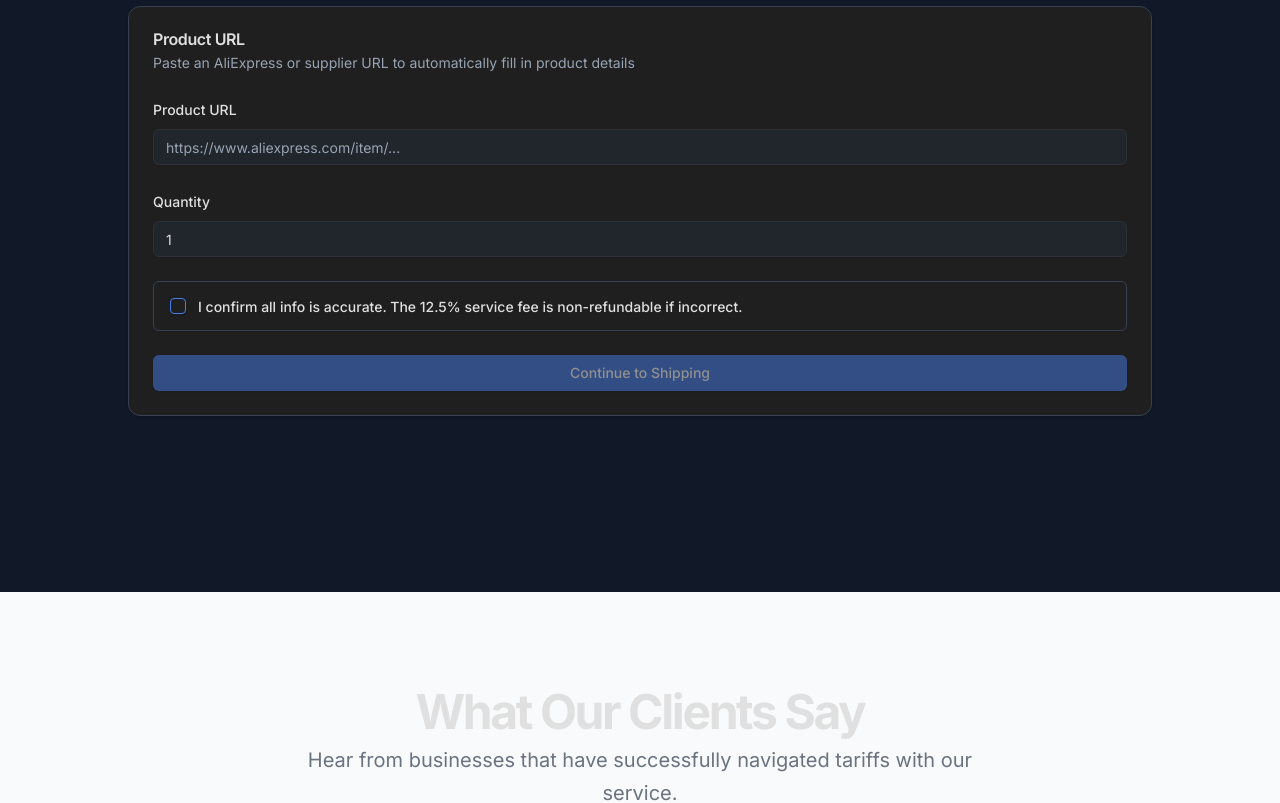
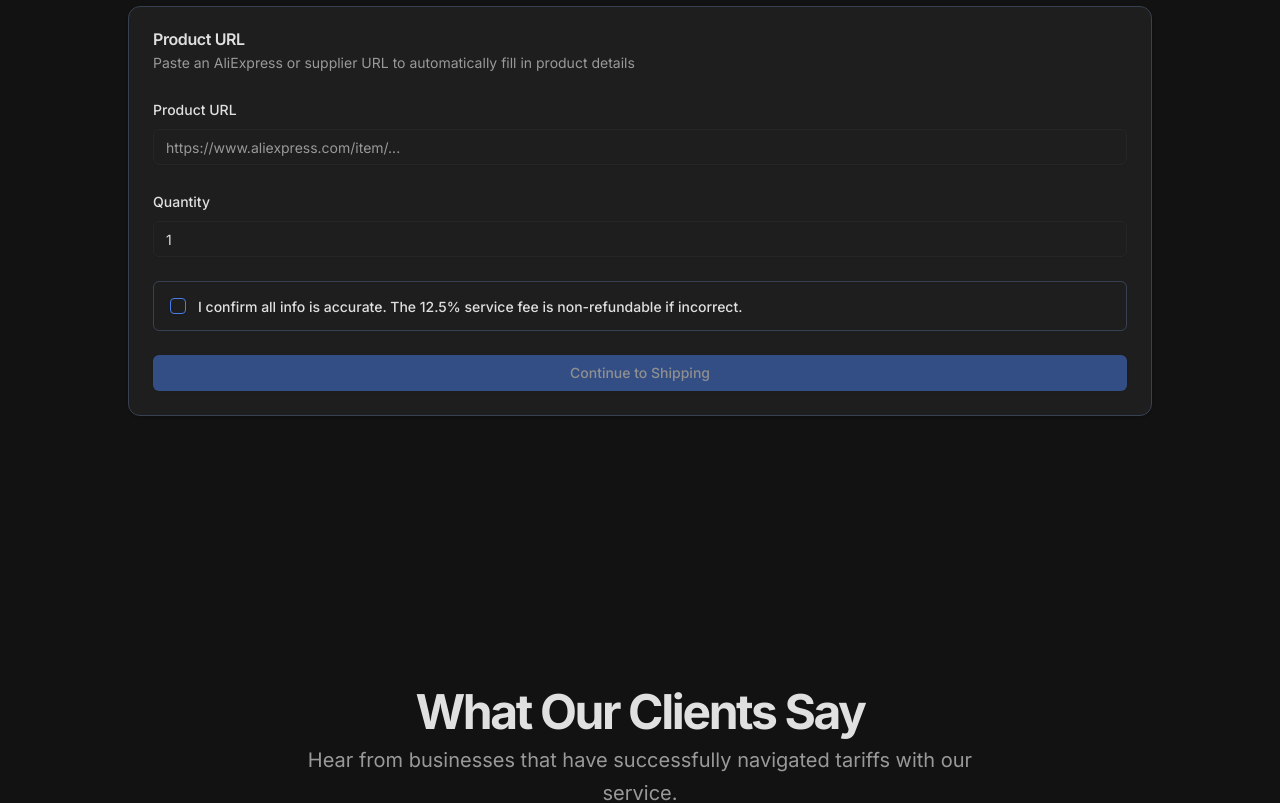
Before and after one commit to buildcoprojects/buildco-freight-node, a Next.js app: page / in a window 1280 px wide. Shown: the part 1096-1899 px from the top of the page. Built offline with nearby package versions, Linux system fonts and the light colour scheme; what readline would draw is missing.

Commit message:
Fix dark mode implementation: Ensure background is #121212, text is #E0E0E0, card elements are #1E1E1E with proper contrast

```diff
--- a/src/app/confirmation/page.tsx
+++ b/src/app/confirmation/page.tsx
@@ -12,10 +12,10 @@ function ConfirmationContent() {
   }, []);
 
   return (
-    <div className="min-h-screen flex items-center justify-center">
+    <div className="min-h-screen flex items-center justify-center bg-background dark:bg-dark-bg">
       <div className="text-center">
-        <h1 className="text-3xl font-bold mb-4">Payment Confirmation</h1>
-        <p className="text-lg">Session ID: {sessionId || 'Loading...'}</p>
+        <h1 className="text-3xl font-bold mb-4 dark:text-dark-text">Payment Confirmation</h1>
+        <p className="text-lg dark:text-dark-text">Session ID: {sessionId || 'Loading...'}</p>
       </div>
     </div>
   );
@@ -23,7 +23,7 @@ function ConfirmationContent() {
 
 export default function ConfirmationPage() {
   return (
-    <Suspense fallback={<div className="min-h-screen flex items-center justify-center">Loading...</div>}>
+    <Suspense fallback={<div className="min-h-screen flex items-center justify-center bg-background dark:bg-dark-bg text-foreground dark:text-dark-text">Loading...</div>}>
       <ConfirmationContent />
     </Suspense>
   );
--- a/src/app/globals.css
+++ b/src/app/globals.css
@@ -32,12 +32,12 @@
   }
 
   .dark {
-    /* Updated dark mode colors for better contrast and visual appeal */
-    --background: 0 0% 7%; /* #121212 - softer black background */
-    --foreground: 0 0% 88%; /* #E0E0E0 - softer white text */
+    /* Explicitly set dark mode colors according to specs */
+    --background: 0 0% 7%; /* Exact #121212 - softer black background */
+    --foreground: 0 0% 88%; /* Exact #E0E0E0 - softer white text */
 
-    --card: 0 0% 12%; /* #1E1E1E - slightly lighter than background */
-    --card-foreground: 0 0% 88%; /* #E0E0E0 - matching foreground */
+    --card: 0 0% 12%; /* Exact #1E1E1E - slightly lighter than background */
+    --card-foreground: 0 0% 88%; /* Exact #E0E0E0 - matching foreground */
 
     --popover: 0 0% 12%; /* #1E1E1E - match card */
     --popover-foreground: 0 0% 88%; /* #E0E0E0 - match foreground */
@@ -45,20 +45,20 @@
     --primary: 220 80% 60%; /* #3B82F6 - brighter blue that works on dark bg */
     --primary-foreground: 0 0% 100%; /* White text on primary buttons */
 
-    --secondary: 215 15% 15%; /* Slightly blue-tinted dark for secondary elements */
-    --secondary-foreground: 0 0% 95%; /* Light text on secondary elements */
+    --secondary: 0 0% 12%; /* #1E1E1E - match card color */
+    --secondary-foreground: 0 0% 88%; /* #E0E0E0 - match foreground */
 
-    --muted: 210 8% 18%; /* #23272F - subtle blue-gray for muted areas */
-    --muted-foreground: 215 15% 65%; /* #A1AFC0 - muted text with blue tint */
+    --muted: 0 0% 15%; /* #262626 - slightly lighter than card */
+    --muted-foreground: 0 0% 60%; /* #999999 - muted text */
 
-    --accent: 217 10% 25%; /* Slightly blue-tinted accent bg */
-    --accent-foreground: 0 0% 95%; /* Light text on accent */
+    --accent: 220 80% 60%; /* Match primary */
+    --accent-foreground: 0 0% 100%; /* White text on accent */
 
     --destructive: 0 70% 40%; /* Deeper red that works on dark */
     --destructive-foreground: 0 0% 95%; /* Light text on destructive */
 
-    --border: 217 10% 20%; /* #2D3748 - subtle borders */
-    --input: 215 15% 15%; /* Match secondary for input fields */
+    --border: 0 0% 15%; /* #262626 - subtle borders */
+    --input: 0 0% 12%; /* #1E1E1E - match card */
 
     --ring: 220 80% 60%; /* Match primary for focus rings */
 
@@ -95,11 +95,35 @@
     }
   }
 
+  /* Make sure dark mode background colors are explicitly set to override any inline styles */
+  .dark body {
+    @apply bg-[#121212] text-[#E0E0E0];
+  }
+
+  /* Fix gray sections in dark mode to match dark background */
+  .dark .bg-gray-50,
+  .dark .bg-gray-100,
+  .dark .bg-gray-200 {
+    @apply bg-[#121212];
+  }
+
+  /* Ensure card backgrounds match spec */
+  .dark .card,
+  .dark [class*="bg-card"] {
+    @apply bg-[#1E1E1E] border-[#262626];
+  }
+
+  /* Fix alert, banner, and other important UI components */
+  .dark .bg-gray-800,
+  .dark .bg-gray-900 {
+    @apply bg-[#1E1E1E];
+  }
+
   /* Improved focus states for dark mode */
   .dark input:focus,
   .dark textarea:focus,
   .dark select:focus {
-    @apply ring-2 ring-primary/50 ring-offset-1 ring-offset-background;
+    @apply ring-2 ring-primary/50 ring-offset-1 ring-offset-[#121212];
   }
 
   /* Fix checkbox appearance in dark mode */
@@ -117,12 +141,23 @@
   .dark input,
   .dark textarea,
   .dark select {
-    @apply bg-secondary border-border text-foreground placeholder:text-muted-foreground;
+    @apply bg-[#1E1E1E] border-[#262626] text-[#E0E0E0] placeholder:text-[#999999];
   }
 
   /* Improve card styling in dark mode */
   .dark .card {
-    @apply bg-card border-border shadow-md shadow-black/10;
+    @apply bg-[#1E1E1E] border-[#262626] shadow-md shadow-black/20;
+  }
+
+  /* Fix heading and text colors */
+  .dark h1, .dark h2, .dark h3, .dark h4, .dark h5, .dark h6 {
+    @apply text-[#E0E0E0];
+  }
+
+  .dark .text-gray-500,
+  .dark .text-gray-600,
+  .dark .text-gray-700 {
+    @apply text-[#999999];
   }
 
   /* Fix transition issues between light and dark mode */
@@ -132,7 +167,8 @@
   button,
   .checkbox,
   select,
-  textarea {
+  textarea,
+  section {
     @apply transition-colors duration-200;
   }
 
@@ -140,4 +176,25 @@
   .dark .card:hover {
     @apply border-primary/20;
   }
+
+  /* Fix dark mode toggle appearance */
+  .dark [aria-label="Toggle dark mode"] {
+    @apply bg-[#262626] text-[#E0E0E0] hover:bg-[#333333];
+  }
+
+  /* Fix specific elements that may have hard-coded background colors */
+  .dark .bg-white {
+    @apply bg-[#1E1E1E];
+  }
+
+  /* Fix product details section */
+  .dark .dark\:bg-gray-800\/50 {
+    @apply bg-[#1E1E1E]/90;
+  }
+
+  /* Fix dividers */
+  .dark .border-t,
+  .dark .border-b {
+    @apply border-[#262626];
+  }
 }
--- a/src/app/page.tsx
+++ b/src/app/page.tsx
@@ -72,14 +72,14 @@ export default function Home() {
         </section>
 
         {/* Benefits Section */}
-        <section className="w-full py-12 md:py-24 lg:py-32 bg-gray-50">
+        <section className="w-full py-12 md:py-24 lg:py-32 bg-gray-50 dark:bg-dark-bg">
           <div className="container px-4 md:px-6">
             <div className="flex flex-col items-center space-y-4 text-center">
               <div className="space-y-2">
-                <h2 className="text-3xl font-bold tracking-tighter sm:text-4xl md:text-5xl">
+                <h2 className="text-3xl font-bold tracking-tighter sm:text-4xl md:text-5xl dark:text-dark-text">
                   Why Choose Build Co Freight Node
                 </h2>
-                <p className="max-w-[700px] text-gray-500 md:text-xl/relaxed lg:text-base/relaxed xl:text-xl/relaxed">
+                <p className="max-w-[700px] text-gray-500 dark:text-gray-400 md:text-xl/relaxed lg:text-base/relaxed xl:text-xl/relaxed">
                   We offer a strategic alternative to direct shipping from China to the US.
                 </p>
               </div>
--- a/src/components/forms/QuoteForm.tsx
+++ b/src/components/forms/QuoteForm.tsx
@@ -943,14 +943,14 @@ export default function QuoteForm() {
   };
 
   return (
-    <section id="quote" className="w-full py-12 md:py-24 lg:py-32 bg-gray-50 dark:bg-gray-900">
+    <section id="quote" className="w-full py-12 md:py-24 lg:py-32 bg-gray-50 dark:bg-dark-bg">
       <div className="container px-4 md:px-6">
         <div className="flex flex-col items-center space-y-4 text-center">
           <div className="space-y-2">
-            <h2 className="text-3xl font-bold tracking-tighter sm:text-4xl md:text-5xl dark:text-gray-100">
+            <h2 className="text-3xl font-bold tracking-tighter sm:text-4xl md:text-5xl dark:text-dark-text">
               Get Your Quote
             </h2>
-            <p className="max-w-[700px] text-gray-500 dark:text-gray-400 md:text-xl/relaxed lg:text-base/relaxed xl:text-xl/relaxed">
+            <p className="max-w-[700px] text-gray-500 dark:text-dark-muted-text md:text-xl/relaxed lg:text-base/relaxed xl:text-xl/relaxed">
               Enter your product details to get an instant quote for our freight forwarding service.
             </p>
 
--- a/src/components/layout/Header.tsx
+++ b/src/components/layout/Header.tsx
@@ -55,7 +55,7 @@ function Header() {
               size="icon"
               onClick={() => setTheme(theme === "dark" ? "light" : "dark")}
               aria-label="Toggle dark mode"
-              className="ml-2"
+              className="ml-2 dark:bg-dark-muted dark:hover:bg-opacity-80 dark:text-dark-text"
             >
               {theme === "dark" ? (
                 <Sun className="h-5 w-5" />
--- a/tailwind.config.ts
+++ b/tailwind.config.ts
@@ -49,7 +49,13 @@ export default {
   				'3': 'hsl(var(--chart-3))',
   				'4': 'hsl(var(--chart-4))',
   				'5': 'hsl(var(--chart-5))'
-  			}
+  			},
+        // Explicit dark mode colors
+        'dark-bg': '#121212',
+        'dark-card': '#1E1E1E',
+        'dark-text': '#E0E0E0',
+        'dark-muted': '#262626',
+        'dark-muted-text': '#999999',
   		},
   		borderRadius: {
   			lg: 'var(--radius)',
```
